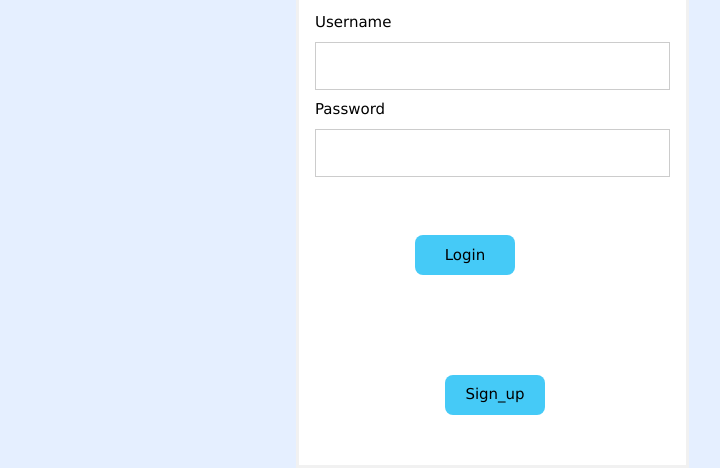
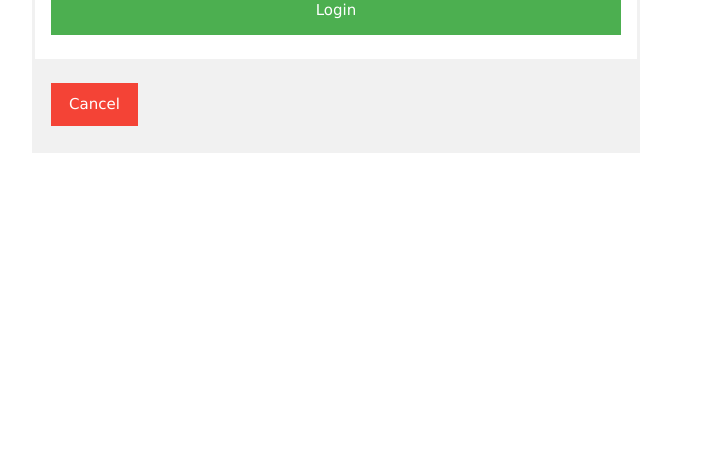
Before and after one commit to dragon15098/txgd, a Flask app: page /login in a window 1280 px wide. Shown: the part 428-896 px from the top of the page, without its empty margins (304-1024 px from the left). After the commit the page ends 581 px from the top, so only its background shows below. Run offline with Flask 2, Linux system fonts and the light colour scheme; the visitor is signed in with stand-in values (Sample User, id 1); parts of the project's set-up code (start-up, migrations or seed data) failed here and were passed over.

Commit message:
no message

```diff
--- a/projectweb/app.py
+++ b/projectweb/app.py
@@ -66,7 +66,6 @@ def sign_up_web():
             else:
                 return render_template("sign_up.html")
 
-
 @app.route('/boy_page')
 def boy_page():
     return render_template('boy_page.html')
--- a/projectweb/static/homepg.css
+++ b/projectweb/static/homepg.css
@@ -5,7 +5,7 @@ body{
 }
 a {
 
-    display: inline-block;
+    display: block;
     width: 200px;
     height: 53px;
     margin: auto;
--- a/projectweb/static/login.css
+++ b/projectweb/static/login.css
@@ -1,8 +1,6 @@
 
 form {
     border: 3px solid #f1f1f1;
-        background: white;
-        margin: auto;
 }
 
 input[type=text], input[type=password] {
@@ -40,14 +38,12 @@ form {
 }
 
 img.avatar {
-        width: 300px;
-        height: 300px;
+    width: 40%;
     border-radius: 50%;
 }
 
 .container {
     padding: 16px;
-        background: white;
 }
 
 span.psw {
@@ -65,19 +61,3 @@ form {
        width: 100%;
     }
 }
-body{
-    margin: 0px 50px 50px;
-    background: #e5efff;
-}
-.area{
-    height: 40px;
-    width: 100px;
-    background: #45caf7;
-    color: black;
-    text-align: center;
-}
-.area:hover{
-    background-color: #4589f7;
-    color: #e5efff;
-    text-align: center;
-}
--- a/projectweb/templates/login.html
+++ b/projectweb/templates/login.html
@@ -5,22 +5,31 @@
     <title>Login</title>
     <link rel="shortcut icon" href="http://i.imgur.com/CKJcV9q.jpg">
     <link rel="stylesheet" href="https://www.w3schools.com/w3css/4/w3.css">
+    <link rel="stylesheet" type= "text/css" href="../static/w3css.css">
     <link rel="stylesheet" href="../static/login.css">
 </head>
 <body>
-<form class="w3-container w3-third " method="post" enctype="multipart/form-data" style="margin: 100px 0px 0px 550px">
-    <div class="imgcontainer">
-        <img src="http://alobooking.vn/public/frontend/img/avatar.jpeg" alt="Avatar" class="avatar" >
-    </div>
+<div class="w3-container w3-margin-auto" style="width: 50%;height: 50%;margin: auto">
+    <form action="/action_page.php">
+        <div class="imgcontainer">
+            <img src="http://alobooking.vn/public/frontend/img/avatar.jpeg" alt="Avatar" class="avatar">
+        </div>
 
-    <label>Username</label>
-    <input class="w3-input" type="text" name="username">
+        <div class="container">
+            <label><b>Username</b></label>
+            <input type="text" placeholder="Enter Username" name="uname" required>
 
-    <label>Password</label>
-    <input class="w3-input" type="password" name="password">
+            <label><b>Password</b></label>
+            <input type="password" placeholder="Enter Password" name="psw" required>
 
-    <input type="submit" class="w3-btn w3-round-large area" style="margin: 50px 0px 50px 100px" value="Login">
-    <a  href="/sign_up" class="w3-btn w3-round-large area" style="margin: 50px 0px 50px 130px; text-align: center">Sign_up</a>
-</form>
+            <button type="submit">Login</button>
+        </div>
+
+        <div class="container" style="background-color:#f1f1f1">
+            <button type="button" class="cancelbtn">Cancel</button>
+        </div>
+    </form>
+</div>
+
 </body>
 </html>
```
Also changed, not shown: projectweb/static/sign_up.css (+2 -23 lines), projectweb/templates/boy_page.html (+8 -0 lines), projectweb/templates/homepage.html (+21 -15 lines), projectweb/templates/nh.html (deleted, +0 -10 lines), projectweb/templates/sign_up.html (+15 -10 lines). Lines whose indentation alone changed are shown as unchanged.
